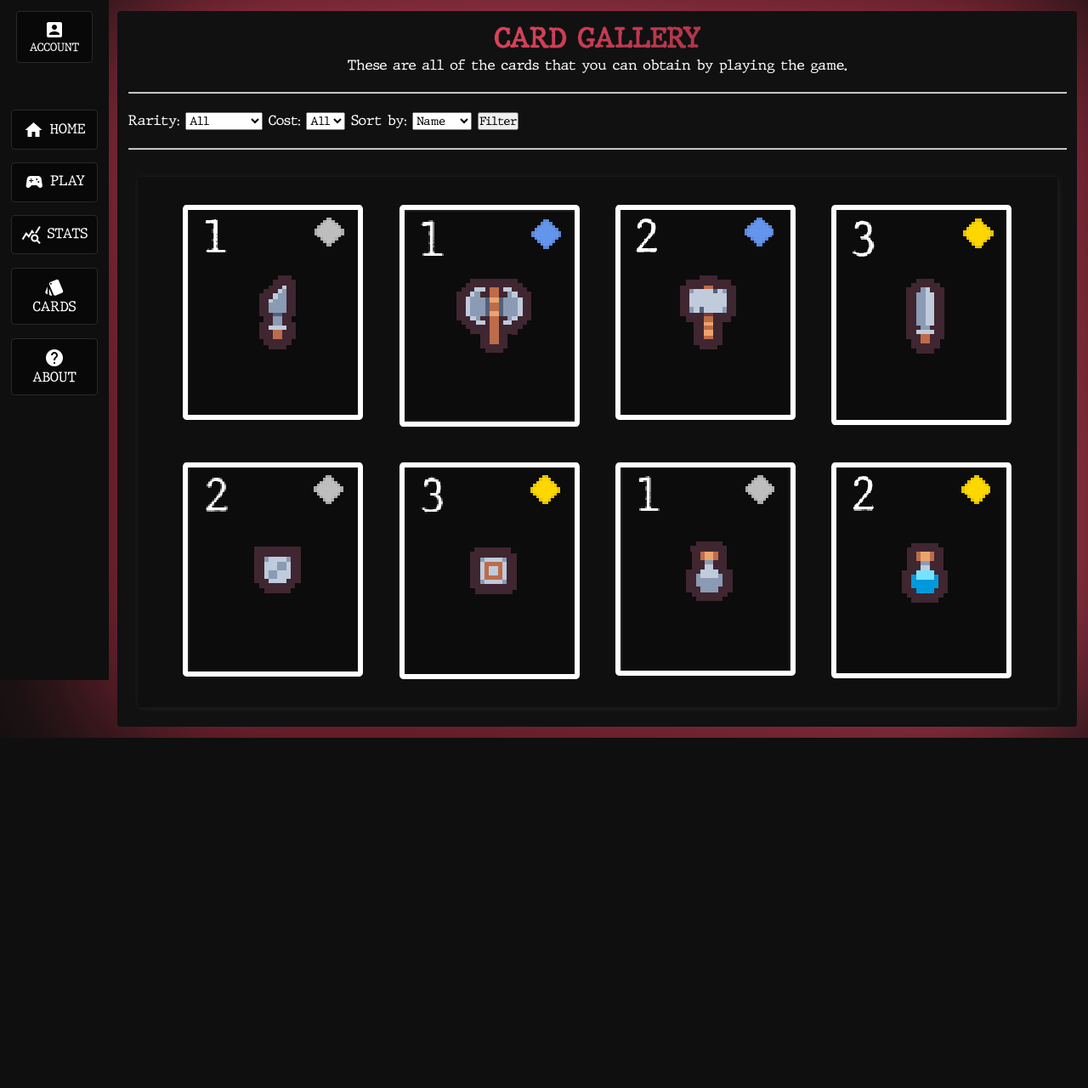
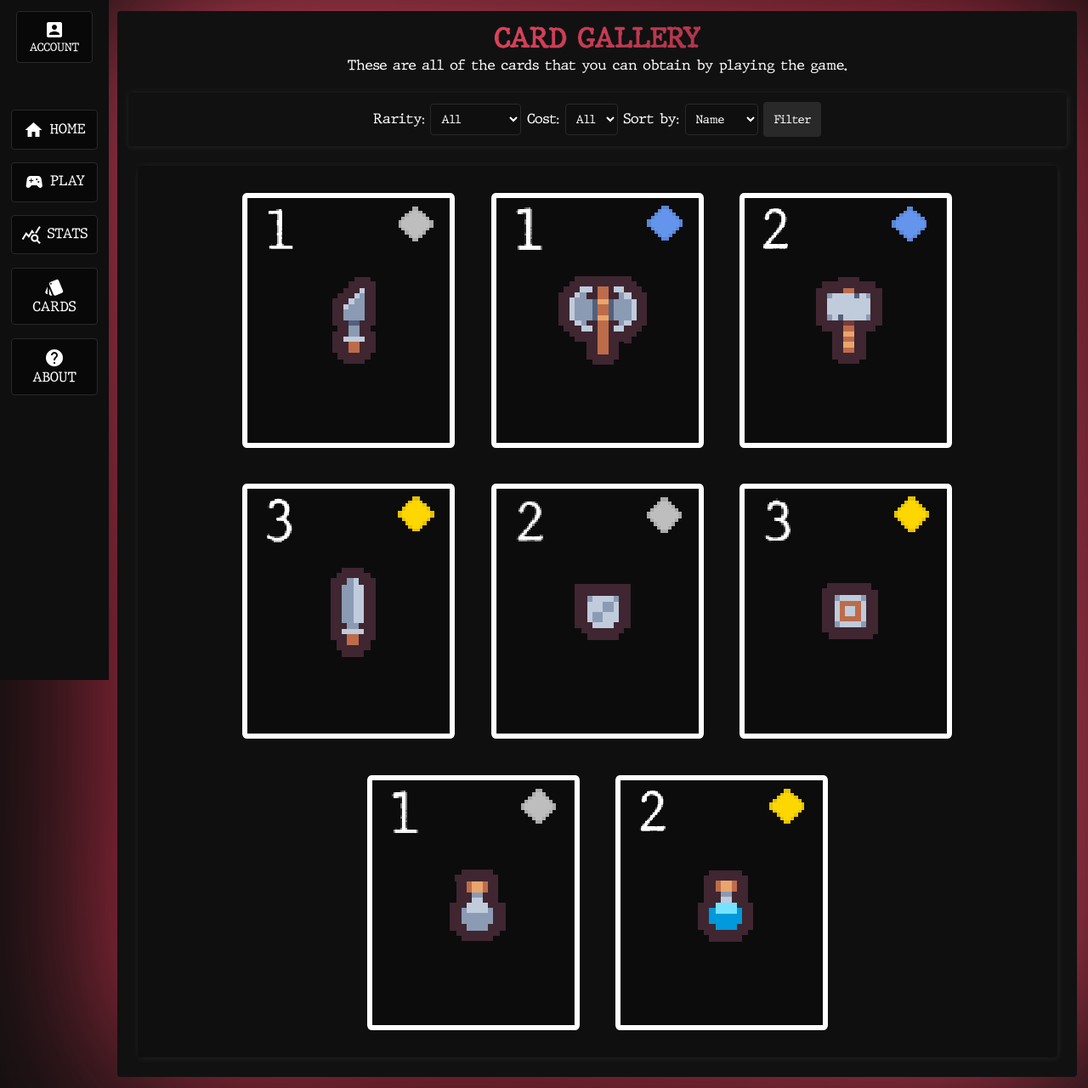
Before and after one commit to caffeeinewhr/WebJuego, a Django app: page /cards/ in a window 1280 px wide. Shown: the whole page at 85% size. Before the commit the page ends 868 px from the top, so only its background shows below. Run offline with Django 5.2, Linux system fonts and the light colour scheme; data comes from the database, SQL or seed files in the repository.

Commit message:
new: select con estilo y de todo

```diff
--- a/cards/templates/cards.html
+++ b/cards/templates/cards.html
@@ -13,11 +13,9 @@
             <h1 class="animar-texto">CARD GALLERY</h1>
             <p>These are all of the cards that you can obtain by playing the game.</p>
         </div>
-        <br>
-        <hr>
-        <br>
         <!-- Formulario de filtros -->
-        <form method="GET" action="{% url 'cards' %}">
+        <center>
+            <form method="GET" action="{% url 'cards' %}" class="filter-form-container">
                 <label for="rarity">Rarity:</label>
                 <select name="rarity" id="rarity">
                     <option value="">All</option>
@@ -44,9 +42,7 @@
 
                 <button type="submit">Filter</button>
             </form>
-        <br>
-        <hr>
-        <br>
+        </center>
         <div class="carta-container">
             {% for card in cards %}
             <img class="carta sprite" src="{% static card.image_url %}" alt="{{ card.name }}">
--- a/shared/templates/navbar.html
+++ b/shared/templates/navbar.html
@@ -12,6 +12,7 @@
     <link rel="stylesheet" href="{% static 'css/animarTexto.css' %}">
     <link rel="stylesheet" href="{% static 'css/home.css' %}">
     <link rel="stylesheet" href="{% static 'css/forms.css' %}">
+    <link rel="stylesheet" href="{% static 'css/formFilter.css' %}">
     <link rel="stylesheet" href="https://fonts.googleapis.com/icon?family=Material+Icons">
 </head>
 
--- a/static/css/cartas3D.css
+++ b/static/css/cartas3D.css
@@ -4,8 +4,8 @@
 
 .carta {
     margin: 2%;
-    width: 20%;
-    height: 20%;
+    width: 250px;
+    height: 300px;
     transition: 0.5s;
     object-fit: cover;
     overflow: hidden;
--- /dev/null
+++ b/static/css/formFilter.css
@@ -0,0 +1,39 @@
+.filter-form-container {
+    background-color: rgb(17, 17, 17);
+    padding: 1%;
+    margin: 2% auto;
+    border-radius: 4px;
+    box-shadow: 1px 1px 10px rgba(255, 255, 255, 0.1), 0 3px 6px rgba(0, 0, 0, 0.1);
+}
+
+.filter-form-container h2 {
+    color: white;
+}
+
+.filter-form-container label {
+    color: white;
+}
+
+.filter-form-container select {
+    padding: 0.5rem;
+    border: 1px solid #292929;
+    border-radius: 4px;
+    background-color: rgb(15, 15, 15);
+    color: white;
+    font-family: 'lain', monospace;
+}
+
+.filter-form-container button {
+    padding: 0.75rem;
+    background-color: #292929;
+    border: none;
+    border-radius: 4px;
+    color: white;
+    font-family: 'lain', monospace;
+    cursor: pointer;
+    transition: background-color 0.3s ease;
+}
+
+.filter-form-container button:hover {
+    background-color: #ff4c6b;
+}
```
Lines whose indentation alone changed are shown as unchanged.
